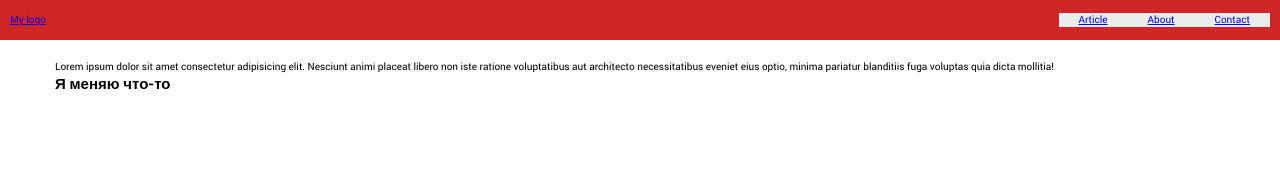
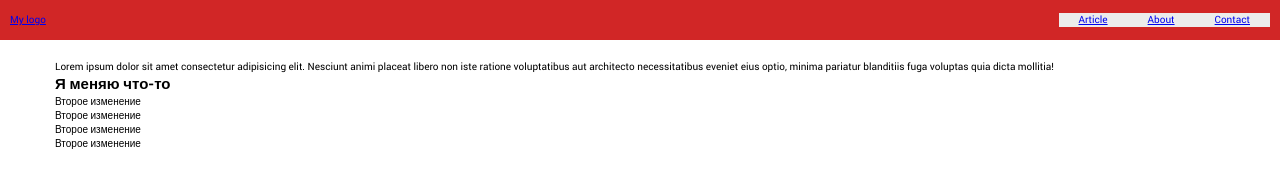
Before and after one commit to blaugrana93/gulp-template, a website: page index.html in a window 1280 px wide. Drawn offline with nearby package versions, Linux system fonts and the light colour scheme; files that its build step writes are made by us from their sources.

Commit message:
Add new p

```diff
--- a/index.html
+++ b/index.html
@@ -37,6 +37,10 @@
           <div class="col-12">
             <p>Lorem ipsum dolor sit amet consectetur adipisicing elit. Nesciunt animi placeat libero non iste ratione voluptatibus aut architecto necessitatibus eveniet eius optio, minima pariatur blanditiis fuga voluptas quia dicta mollitia!</p>
             <h2>Я меняю что-то</h2>
+            <p>Второе изменение</p>
+            <p>Второе изменение</p>
+            <p>Второе изменение</p>
+            <p>Второе изменение</p>
           </div>
         </div>
       </div>
```
